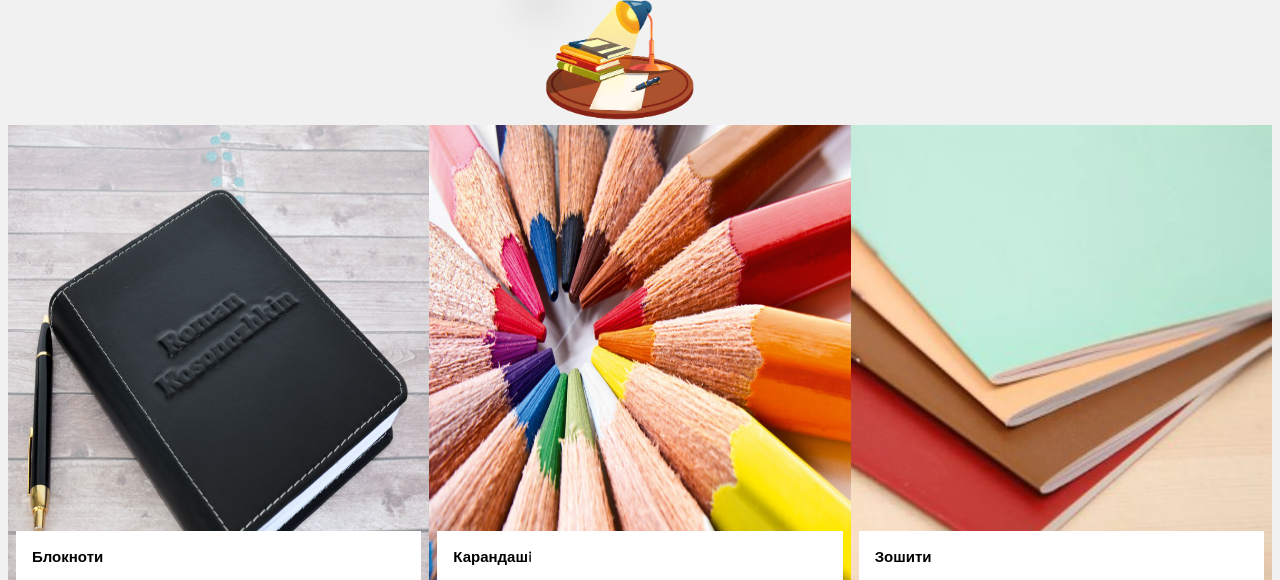
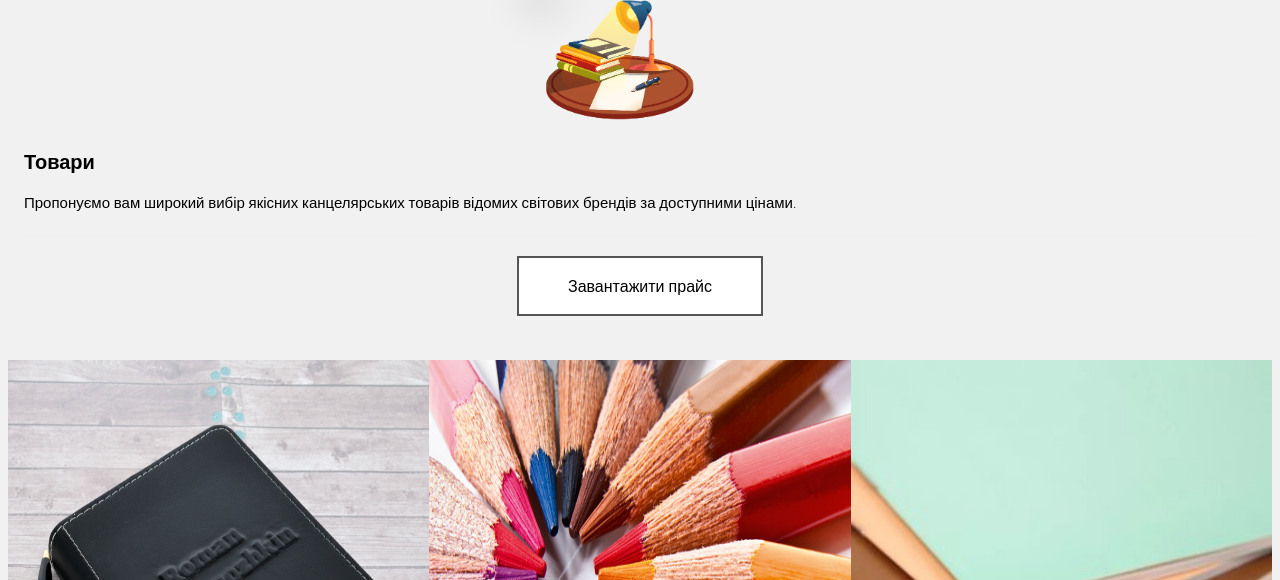
Before and after one commit to YaroslavGrushko/NTK, a plain HTML site: page index.html in a window 1280 px wide. Shown: the part 177-757 px from the top of the page. Drawn offline with nearby package versions, Linux system fonts and the light colour scheme.

Commit message:
load ptice button

```diff
--- a/css/style.css
+++ b/css/style.css
@@ -36,7 +36,7 @@ section {
     display: block
 }
 
-.center{
+.center {
     text-align: center
 }
 
@@ -273,7 +273,7 @@ h4,
 h5,
 h6 {
     /* font-family: 'Comfortaa', cursive; */
-       /* font-family: 'M PLUS Rounded 1c', sans-serif; */
+    /* font-family: 'M PLUS Rounded 1c', sans-serif; */
     /* font-family: 'Jura', sans-serif; */
     font-family: 'Alegreya Sans', sans-serif;
     font-weight: 400;
@@ -569,7 +569,11 @@ a {
 
 
 /* mian-slider >>>>>>>>>>>>>>>>>>>>>>>>>>>>>>>>>>>>>> */
-.mySlides {display:none}
+
+.mySlides {
+    display: none
+}
+
 .w3-bar {
     width: 100%;
     overflow: hidden
@@ -613,7 +617,10 @@ a {
 .w3-bar-block.w3-center .w3-bar-item {
     text-align: center
 }
+
+
 /* <<<<<<<<<<<<<<<<<<<<<<<<<<<<<<<<<<<<<<<<<<<<<<<<main-slier */
+
 .w3-block {
     display: block;
     width: 100%
@@ -1066,7 +1073,8 @@ a {
 .w3-row-padding>.w3-col {
     padding: 0 8px
 }
-.w3-container-image{
+
+.w3-container-image {
     background-size: 100% 100%;
 }
 
@@ -1117,6 +1125,7 @@ a {
 .w3-container12 {
     background-image: url(../images/set2.jpg);
 }
+
 .w3-container,
 .w3-panel {
     padding: 0.01em 16px
@@ -1997,3 +2006,32 @@ a {
 .w3-hover-border-pale-blue:hover {
     border-color: #e7ffff!important
 }
+
+.button {
+    border: none;
+    color: white;
+    padding: 16px 32px;
+    text-align: center;
+    text-decoration: none;
+    display: inline-block;
+    font-size: 16px;
+    /* margin: 4px 2px; */
+    margin-left: 40%;
+    margin-right: 40%;
+    width: 20%;
+    -webkit-transition-duration: 0.4s;
+    /* Safari */
+    transition-duration: 0.4s;
+    cursor: pointer;
+}
+
+.button2 {
+    background-color: white;
+    color: black;
+    border: 2px solid #555555;
+}
+
+.button2:hover {
+    background-color: #555555;
+    color: white;
+}
--- a/index.html
+++ b/index.html
@@ -15,7 +15,8 @@
 <!-- favicon -->
 <link rel="shortcut icon" href="favicon.ico" type="image/x-icon">
 <!-- fonts -->
-<link href="https://fonts.googleapis.com/css?family=Alegreya+Sans:800|Comfortaa|Jura|M+PLUS+Rounded+1c|Montserrat+Alternates&display=swap" rel="stylesheet"></style>
+<link href="https://fonts.googleapis.com/css?family=Alegreya+Sans:800|Comfortaa|Jura|M+PLUS+Rounded+1c|Montserrat+Alternates&display=swap" rel="stylesheet">
+</style>
 
 <body class="w3-light-grey w3-content" style="max-width:1600px">
 
@@ -80,7 +81,15 @@
                 </div> -->
             </div>
         </header>
-
+        <div class="w3-container w3-padding-large" style="margin-bottom:32px">
+            <h4><b>Товари</b></h4>
+            <p> Пропонуємо вам широкий вибір якісних канцелярських товарів відомих світових брендів за доступними цінами.
+            </p>
+            <hr>
+            <form method="get" action="price.xls">
+                <button type="submit" class="button button2">Завантажити прайс</button>
+            </form>
+        </div>
         <!-- first Slide ===================================================================-->
         <div class="mySlides">
             <!-- First Photo Grid-->
@@ -208,9 +217,7 @@
 
         <div class="w3-container w3-padding-large" style="margin-bottom:32px">
             <h4><b>Про нас</b></h4>
-            <p> Ми невеличкий магазин канцтоварів у центрі Києва. Хороше відношення наших співробітників до клієнів має
-                чільне місце серед пріорітетів магазину YK. Одною з провідних ідей YK (Yакісні Kанцтовари) є
-                належна якість товарів.
+            <p> Ми невеличкий магазин канцтоварів у центрі Києва. Хороше відношення наших співробітників до клієнів має чільне місце серед пріорітетів магазину YK. Одною з провідних ідей YK (Yакісні Kанцтовари) є належна якість товарів.
             </p>
             <hr>
 
@@ -243,7 +250,7 @@
             <div class="w3-row-padding">
                 <div class="w3-third">
                     <!-- <h3>FOOTER</h3> -->
-                    <p>Сподіваємось, ми були для Вас  корисними :) <br> Гарного настрою!</p>
+                    <p>Сподіваємось, ми були для Вас корисними :) <br> Гарного настрою!</p>
 
                 </div>
 
@@ -297,4 +304,5 @@
     <script src="js/main-slider.js"></script>
 </body>
 <!--  w3-opacity w3-hover-opacity-off -->
+
 </html>
```
Also changed, not shown: 1 other file. Lines whose indentation alone changed are shown as unchanged.
